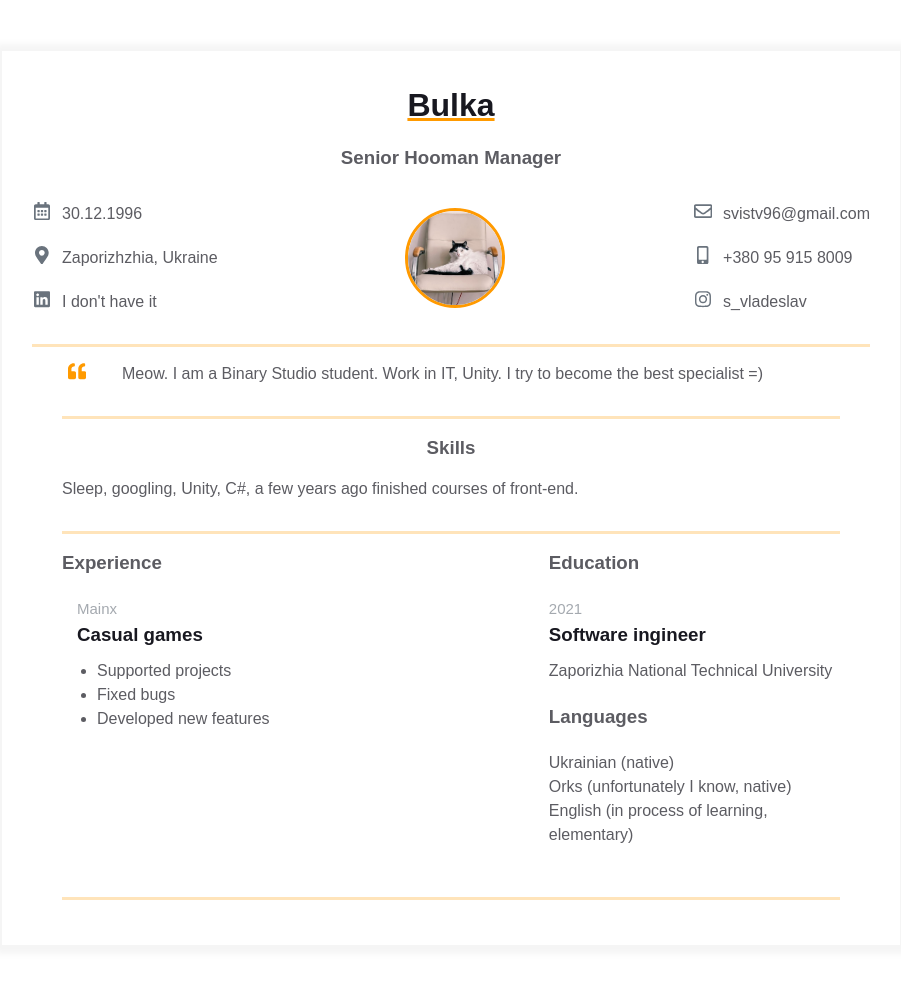
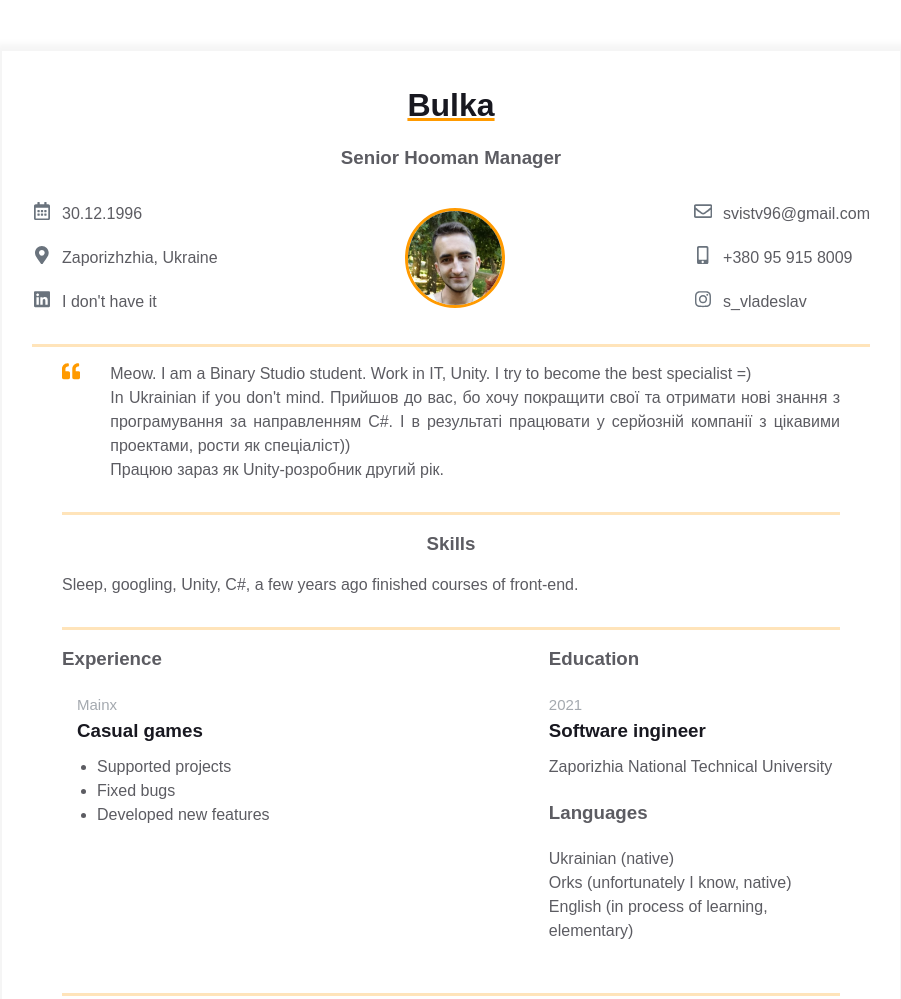
Before and after one commit to sVladeslav/homepage, a plain HTML site: page index.html in a window 1280 px wide. Shown: the whole page, without its empty margins (189-1090 px from the left). Drawn offline with Linux system fonts and the light colour scheme.

Commit message:
what i want

```diff
--- a/index.html
+++ b/index.html
@@ -48,7 +48,7 @@
                 </div>
 
                 <div class="contact-info__block contact-info__block--center">
-                  <img class="contact-info__avatar" src="assets/bulka.jpg" alt="Avatar">
+                  <img class="contact-info__avatar" src="assets/iam.jpg" alt="Avatar">
                 </div>
 
                 <div class="contact-info__block">
@@ -93,7 +93,9 @@
                         </path>
                       </svg>
                     </div>
-                    <p class="intro_text">Meow. I am a Binary Studio student. Work in IT, Unity. I try to become the best specialist =)
+                    <p class="intro_text">Meow. I am a Binary Studio student. Work in IT, Unity. I try to become the best specialist =)<br>
+                        In Ukrainian if you don't mind. Прийшов до вас, бо хочу покращити свої та отримати нові знання з програмування за направленням C#. І в результаті працювати у серйозній компанії з цікавими проектами, рости як спеціаліст))
+                        <br>Працюю зараз як Unity-розробник другий рік.
                     </p>
                   </div>
                 </div>
```
Also changed, not shown: assets/bulka.jpg (deleted), assets/iam.jpg (added).
